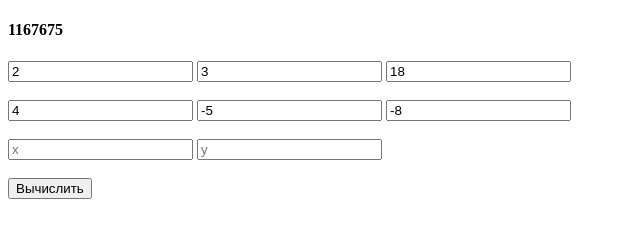
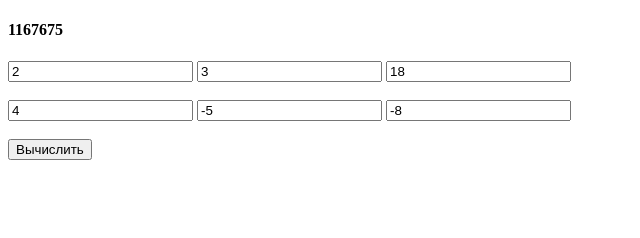
Before and after one commit to marta-yxs/web-labs, a plain HTML site: page index.html in a window 1280 px wide. Shown: the whole page, without its empty margins (0-640 px from the left). Drawn offline with Linux system fonts and the light colour scheme.

Commit message:
Update index.html

```diff
--- a/index.html
+++ b/index.html
@@ -14,18 +14,10 @@
     </div>
     <br>
 
-    <!-- Коэффициенты второго уравнения: A2*x + B2*y = C2 -->
     <div>
         <input type="number" id="n4" value="4" placeholder="A2">
         <input type="number" id="n5" value="-5" placeholder="B2">
         <input type="number" id="n6" value="-8" placeholder="C2">
-    </div>
-    <br>
-
-    <!-- Поля для вывода корней -->
-    <div>
-        <input type="text" id="result1" readonly placeholder="x">
-        <input type="text" id="result2" readonly placeholder="y">
     </div>
     <br>
 
```
